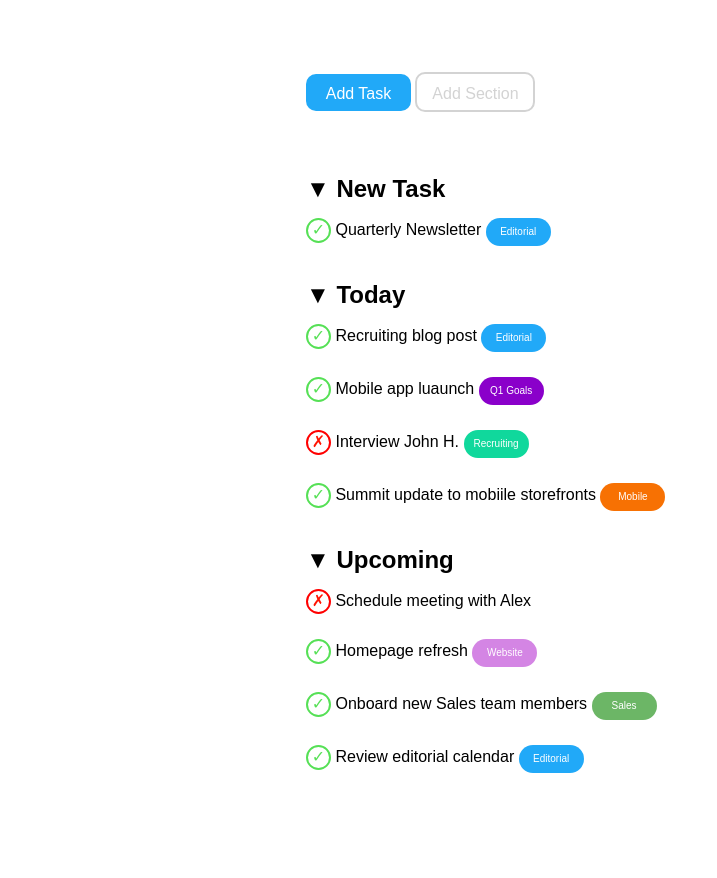
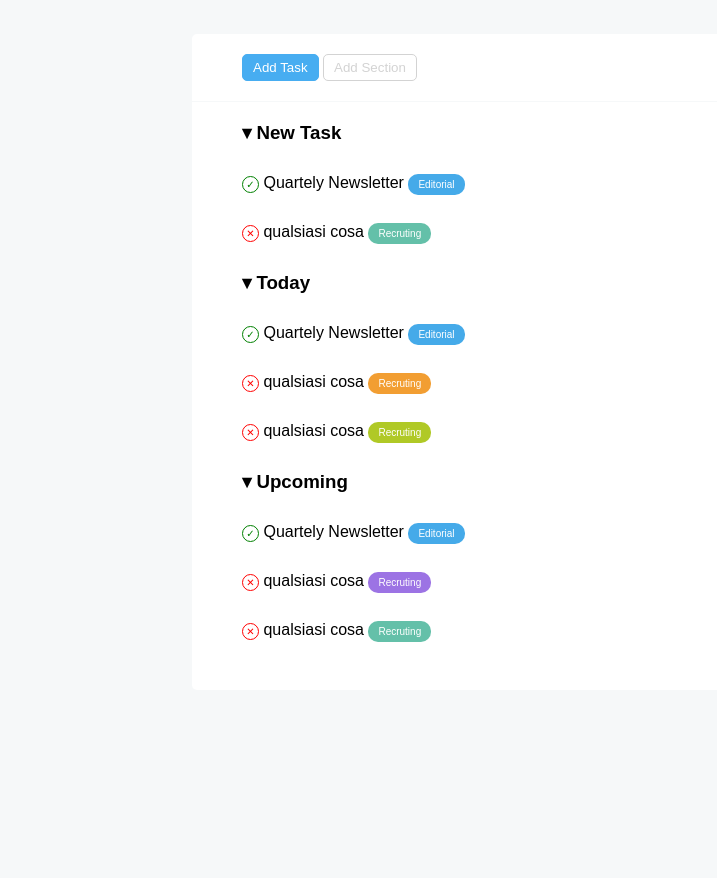
Before and after one commit to samuelebumbello/html-css-toboolist, a plain HTML site: page index.html in a window 1280 px wide. Shown: the part 76-954 px from the top of the page, without its empty margins (0-717 px from the left). After the commit the page ends 806 px from the top, so only its background shows below. Drawn offline with Linux system fonts and the light colour scheme; files that its build step writes are made by us from their sources.

Commit message:
[fixed] project

```diff
--- a/index.html
+++ b/index.html
@@ -4,88 +4,90 @@
   <meta charset="UTF-8">
   <meta http-equiv="X-UA-Compatible" content="IE=edge">
   <meta name="viewport" content="width=device-width, initial-scale=1.0">
-  <link rel="stylesheet" href="style.css">
-  <title>Toboolist</title>
+  <link rel="stylesheet" href="css/style.css">
+  <title>Toboolist 94</title>
 </head>
 <body>
 
-<!-- HEADER -->
   <header>
-    <div class="titolo">
-        <img src="img/Logo.png" alt="Logo Boolean">
-        <span class="title">Toboolist</span>
-    </div>
+    <img src="img/Logo.png" alt="Logo">
+    <span class="logo-text">Toboolist</span>
   </header>
 
-<!-- MAIN -->
-<main>
+  <main>
 
-<!-- 2 CELLE -->
-  <section>
-    <span class="task-1">Add Task</span>
-    <span class="task-2">Add Section</span>
-  </section>
+    <div class="container">
 
-<!-- DESCRIZIONE -->
-  <div class="tutto">
+      <div class="top">
+          <button class="btn btn-filled">Add Task</button>
+          <button class="btn btn-empty">Add Section</button>
+      </div>
 
-    <!-- PRIMO BLOCCO -->
-    <h2> &#9660 New Task</h2>
+      <div class="tasks">
 
-    <div class="elenco">
-      <span class="conferma">&#10003</span> Quarterly Newsletter <span class="edit">Editorial</span>
+        <ul>
+          <li>
+            <h3>New Task</h3>
+            <ul>
+              <li>
+                <span class="circle checked"></span>
+                <span>Quartely Newsletter</span>
+                <span class="tag editorial">Editorial</span>
+              </li>
+              <li>
+                <span class="circle unchecked"></span>
+                  <span>qualsiasi cosa</span>
+                <span class="tag recruting">Recruting</span>
+              </li>
+            </ul>
+          </li>
+          <li>
+            <h3>Today</h3>
+            <ul>
+              <li>
+                <span class="circle checked"></span>
+                <span>Quartely Newsletter</span>
+                <span class="tag editorial">Editorial</span>
+              </li>
+              <li>
+                <span class="circle unchecked"></span>
+                  <span>qualsiasi cosa</span>
+                <span class="tag mobile">Recruting</span>
+              </li>
+              <li>
+                <span class="circle unchecked"></span>
+                  <span>qualsiasi cosa</span>
+                <span class="tag sales">Recruting</span>
+              </li>
+            </ul>
+          </li>
+          <li>
+            <h3>Upcoming</h3>
+            <ul>
+              <li>
+                <span class="circle checked"></span>
+                <span>Quartely Newsletter</span>
+                <span class="tag editorial">Editorial</span>
+              </li>
+              <li>
+                <span class="circle unchecked"></span>
+                  <span>qualsiasi cosa</span>
+                <span class="tag q1">Recruting</span>
+              </li>
+              <li>
+                <span class="circle unchecked"></span>
+                  <span>qualsiasi cosa</span>
+                <span class="tag recruting">Recruting</span>
+              </li>
+            </ul>
+          </li>
+        </ul>
+
+      </div>
+
     </div>
 
-<!-- SECONDO BLOCCO -->
-    <h2>&#9660 Today</h2>
-
-    <div class="elenco">
-      <span class="conferma">&#10003</span> Recruiting blog post <span class="edit">Editorial</span>
-    </div>
-
-
-    <div class="elenco">
-      <span class="conferma">&#10003</span> Mobile app luaunch <span class="q1goals">Q1 Goals</span>
-    </div>
-
-
-    <div class="elenco">
-      <span class="croce">&#10007</span> Interview John H. <span class="recruiting">Recruiting</span>
-    </div>
-
-    <div class="elenco">
-      <span class="conferma">&#10003</span> Summit update to mobiile storefronts <span class="mobile">Mobile</span>
-    </div>
-
-
-<!-- TERZO BLOCCO -->
-    <h2>&#9660 Upcoming</h2>
-
-    <div class="elenco">
-      <span class="croce">&#10007</span> Schedule meeting with Alex
-    </div>
-
-    <div class="elenco">
-      <span class="conferma">&#10003</span> Homepage refresh <span class="website">Website</span>
-    </div>
-
-    <div class="elenco">
-      <span class="conferma">&#10003</span> Onboard new Sales team members <span class="sales">Sales</span>
-    </div>
-
-    <div class="elenco">
-      <span class="conferma">&#10003</span> Review editorial calendar <span class="edit">Editorial</span>
-    </div>
-
-   </div>
   </main>
-
-
-
-
-
-
-
 
 </body>
 </html>
--- a/style.css
+++ b/style.css
@@ -4,192 +4,123 @@
   box-sizing: border-box;
 }
 
-/* HEADER */
 body{
-  background-color: white;
   font-family: Arial, Helvetica, sans-serif;
+  background-color: #F6F8F9;
 }
 
-img{
-  vertical-align: bottom;
-  margin-top: 10px;
-  margin-left: 10px;
+.container{
+  width: 70%;
+  margin: 40px auto;
+  background-color: white;
+  border-radius: 5px;
 }
 
-/*TITOLO TOOBOLIST*/
-div.titolo{
-background-color: white;
-vertical-align: middle;
-display: inline-block;
-
-}
-
-.title{
-  font-weight: bold;
-  font-size: 40px;
-}
-
-/* MAIN */
-main{
-  margin: 0 auto;
-  width: 55%;
-}
-
-section{
-  background-color: white;
-  height: 75px;
-  margin-top: 70px;
-  padding-left: 80px;
-  border-top-right-radius: 10px;
-  padding: 18px;
-  text-align: left;
-  border-top-left-radius: 10px;
-}
-
-section .task-1{
-  width: 105px;
-  line-height: 40px;
-  text-align: center;
-  border-radius: 10px;
-  color: white;
-  display: inline-block;
-  background-color: #21a9f8;
-  height: 37px;
+/* button */
+.btn{
+  padding: 5px 10px;
+  border: none;
+  border-radius: 5px;
   cursor: pointer;
 }
 
-section .task-2{
-  line-height: 40px;
-  text-align: center;
-  border-radius: 10px;
-  color: lightgrey;
-  border-color: lightgrey;
-  border: 2px solid lightgrey;
-  display: inline-block;
-  background-color: white;
-  height: 40px;
-  width: 120px;
-  cursor: pointer;
+.btn.btn-filled{
+  background-color: #47ADF1;
+  color: white;
+  border: 1px solid #47ADF1;
 }
 
-/* DESCRIZIONE */
-.tutto{
-  padding: 18px;
-  text-align: left;
-  margin-bottom: 20px;
+.btn.btn-empty{
   background-color: white;
-  height: 750px;
-  margin-top: 3px;
-  border-bottom-right-radius: 10px;
-  border-bottom-left-radius: 10px;
-  text-align: left;
-
+  color: lightgray;
+  border: 1px solid lightgray;
 }
 
-h2{
-  padding-top: 25px;
+header{
+  background-color: white;
+  height: 70px;
+  padding: 10px 20px;
 }
 
-.elenco{
-  padding-bottom: 10px;
-  padding-top: 15px;
+header img{
+  height: 100%;
+  vertical-align: middle;
 }
 
-.conferma{
-  height: 25px;
-  display: inline-block;
-  text-align: center;
-  border-radius: 50%;
+header .logo-text{
+  font-size: 38px;
+  font-weight: 900;
   vertical-align: middle;
-  color: rgb(87, 224, 86);
-  border: 2px solid rgb(86, 224, 86);
-  background-color: white;
-  width: 25px;
 }
 
-.edit{
-  font-size: 10px;
-  text-align: center;
-  border-radius: 30px;
-  color: white;
-  display: inline-block;
-  background-color: #21a9f8;
-  height: 28px;
-  width: 65px;
-  line-height: 28px;
+.container .top{
+  padding: 20px 50px;
+  border-bottom: 1px solid #F6F8F9;
 }
 
-.q1goals{
-  font-size: 10px;
-  text-align: center;
-  border-radius: 30px;
-  color: white;
-  display: inline-block;
-  background-color: #8a00ca;
-  height: 28px;
-  width: 65px;
-  line-height: 28px;
+.container .tasks{
+  padding: 20px 50px;
 }
 
-.recruiting{
-  font-size: 10px;
-  text-align: center;
-  border-radius: 30px;
-  color: white;
-  display: inline-block;
-  background-color: #10d89c;
-  height: 28px;
-  width: 65px;
-  line-height: 28px;
+.tasks ul{
+  list-style: none;
 }
 
-.mobile{
-  font-size: 10px;
-  text-align: center;
-  border-radius: 30px;
-  color: white;
-  display: inline-block;
-  background-color: #f77103;
-  height: 28px;
-  width: 65px;
-  line-height: 28px;
+.tasks ul li h3, .tasks ul li{
+  margin-bottom: 30px;
 }
 
-.website{
-  font-size: 10px;
-  text-align: center;
-  border-radius: 30px;
-  color: white;
-  display: inline-block;
-  background-color: #d485e4;
-  height: 28px;
-  width: 65px;
-  line-height: 28px;
+.tasks ul li h3::before{
+  content: '\25BE';
+  padding-right: 5px;
 }
 
-.sales{
+li .circle::before{
+  display: inline-block;
+  width: 15px;
+  height: 15px;
+  text-align: center;
+  line-height: 15px;
+  border-radius: 50%;
   font-size: 10px;
-  text-align: center;
-  border-radius: 30px;
-  color: white;
-  display: inline-block;
-  background-color: #6cb666;
-  height: 28px;
-  width: 65px;
-  line-height: 28px;
 }
 
+li .circle.checked::before{
+  content: '\2713';
+  color: green;
+  border: 1px solid green;
+}
 
+li .circle.unchecked::before{
+  content: '\2715';
+  color: red;
+  border: 1px solid red;
+}
 
+.tag{
+  font-size: 10px;
+  background-color: red;
+  color: white;
+  padding: 5px 10px;
+  border-radius: 10px;
+}
 
-.croce{
-  height: 25px;
-  display: inline-block;
-  text-align: center;
-  border-radius: 50%;
-  vertical-align: middle;
-  color: rgb(255, 20, 3);
-  border: 2px solid rgb(255, 0, 0);
-  background-color: white;
-  width: 25px;
+.tag.editorial{
+  background-color: #45AAE9;
 }
+
+.tag.recruting{
+  background-color: #64C0A9;
+}
+
+.tag.mobile{
+  background-color: #F29E32;
+}
+
+.tag.sales{
+  background-color: #B0C926;
+}
+
+.tag.q1{
+  background-color: #9C73E4;
+}
```
